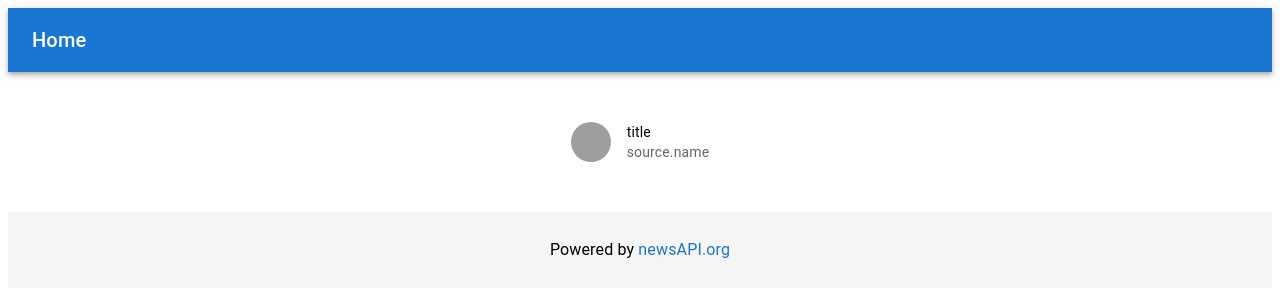
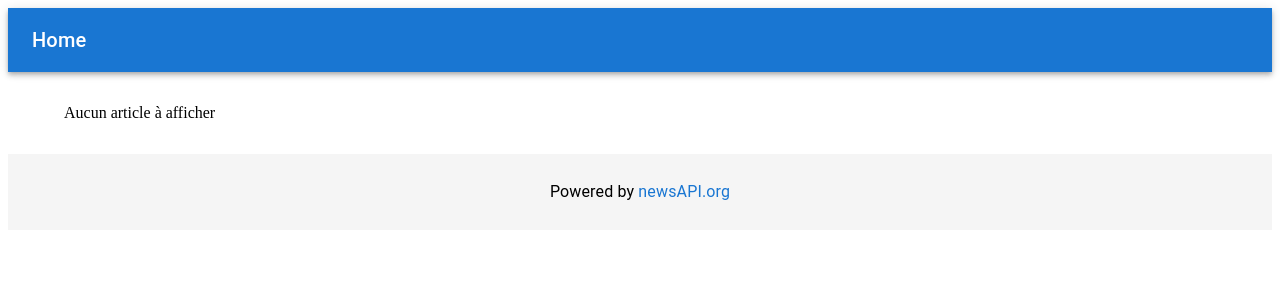
Before and after one commit to Olivier-Nouvel-GitHub/orkester, a Next.js app: page /newsDetailsPage in a window 1280 px wide. Shown: the top 300 px of the page. Built offline with nearby package versions, Linux system fonts and the light colour scheme; grey boxes are pictures that could not be loaded.

Commit message:
feature: newsDetails infos displayed correctly

```diff
--- a/src/components/NewsDetails.tsx
+++ b/src/components/NewsDetails.tsx
@@ -1,36 +1,62 @@
-import React, { useEffect, useRef, useState } from "react";
-import List from "@mui/material/List";
-import ListItem from "@mui/material/ListItem";
-import ListItemAvatar from "@mui/material/ListItemAvatar";
-import Avatar from "@mui/material/Avatar";
-import ListItemText from "@mui/material/ListItemText";
 import Grid from "@mui/material/Grid";
+import { selectDetailedNews } from "../store/slices/newsSlices";
 import { useSelector } from "react-redux";
-import { selectNews } from "../store/slices/newsSlices";
+import {
+  Card,
+  CardMedia,
+  CardContent,
+  Typography,
+  CardActions,
+  Button,
+  CardHeader,
+  Link,
+} from "@mui/material";
 
 export const NewsDetails = () => {
+  const newsDetails = useSelector(selectDetailedNews);
+
+  if (!newsDetails) {
+    return <div>Aucun article à afficher</div>;
+  }
   return (
     <Grid container justifyContent="center" alignItems="center">
       <Grid item>
-        <List dense>
-          <ListItem
-            key="{item.title}"
-            sx={{
-              "&:hover": {
-                "& .MuiAvatar-root": {
-                  borderColor: "black",
-                  borderWidth: 2,
-                  borderStyle: "solid",
-                },
-              },
-            }}
-          >
-            <ListItemAvatar>
-              <Avatar alt="alt" src="im" />
-            </ListItemAvatar>
-            <ListItemText primary="title" secondary="source.name" />
-          </ListItem>
-        </List>
+        <Card sx={{ maxWidth: 400 }}>
+          <CardMedia
+            sx={{ height: 140 }}
+            image={newsDetails.urlToImage}
+            title={newsDetails.title}
+          />
+          <CardHeader
+            title={newsDetails.source.name}
+            subheader={newsDetails.publishedAt}
+            action={
+              <Typography variant="body2" color="text.secondary">
+                {newsDetails.author}
+              </Typography>
+            }
+          />
+          <CardContent>
+            <Typography gutterBottom variant="h5" component="div">
+              {newsDetails.title}
+            </Typography>
+            <Typography variant="body2" color="text.secondary">
+              {newsDetails.description}
+            </Typography>
+          </CardContent>
+          <CardActions>
+            <Button size="small">
+              <Link href={`/`} underline="none">
+                Back
+              </Link>
+            </Button>
+            <Button size="small">
+              <Link href={newsDetails.url} underline="none">
+                See the article
+              </Link>
+            </Button>
+          </CardActions>
+        </Card>
       </Grid>
     </Grid>
   );
--- a/src/store/slices/newsSlices.tsx
+++ b/src/store/slices/newsSlices.tsx
@@ -12,20 +12,24 @@ import {
 
 interface NewsState {
   articles: NewsItemType[]; // Store press articles
+  url: string | null; // url of article
   selectedArticle: NewsItemType | null; // Store the article we want to display details about
   loading: boolean; // Data loading or not
   error: string | null; // Store errors
   page: number; // actual page
   query: string; // request given by user
+  author: string | null;
 }
 
 const initialState: NewsState = {
   articles: [],
+  url: null,
   selectedArticle: null,
   loading: false,
   error: null,
   page: 1,
   query: "",
+  author: null,
 };
 
 const newsSlice = createSlice({
@@ -91,3 +95,5 @@ export default newsSlice.reducer;
 
 export const selectNews = (state: RootState) => state.news.articles;
 export const selectPage = (state: RootState) => state.news.page;
+export const selectDetailedNews = (state: RootState) =>
+  state.news.selectedArticle;
--- a/src/types/dataTypes.tsx
+++ b/src/types/dataTypes.tsx
@@ -1,4 +1,5 @@
 export type NewsItemType = {
+  url: string;
   urlToImage: string;
   title: string;
   source: {
@@ -7,4 +8,5 @@ export type NewsItemType = {
   description: string;
   author: string;
   publishedAt: string;
+  autho: string;
 };
```
Also changed, not shown: src/components/News.tsx (+4 -3 lines), src/hooks/useStoreNewsDetails.tsx (deleted, +0 -11 lines).
